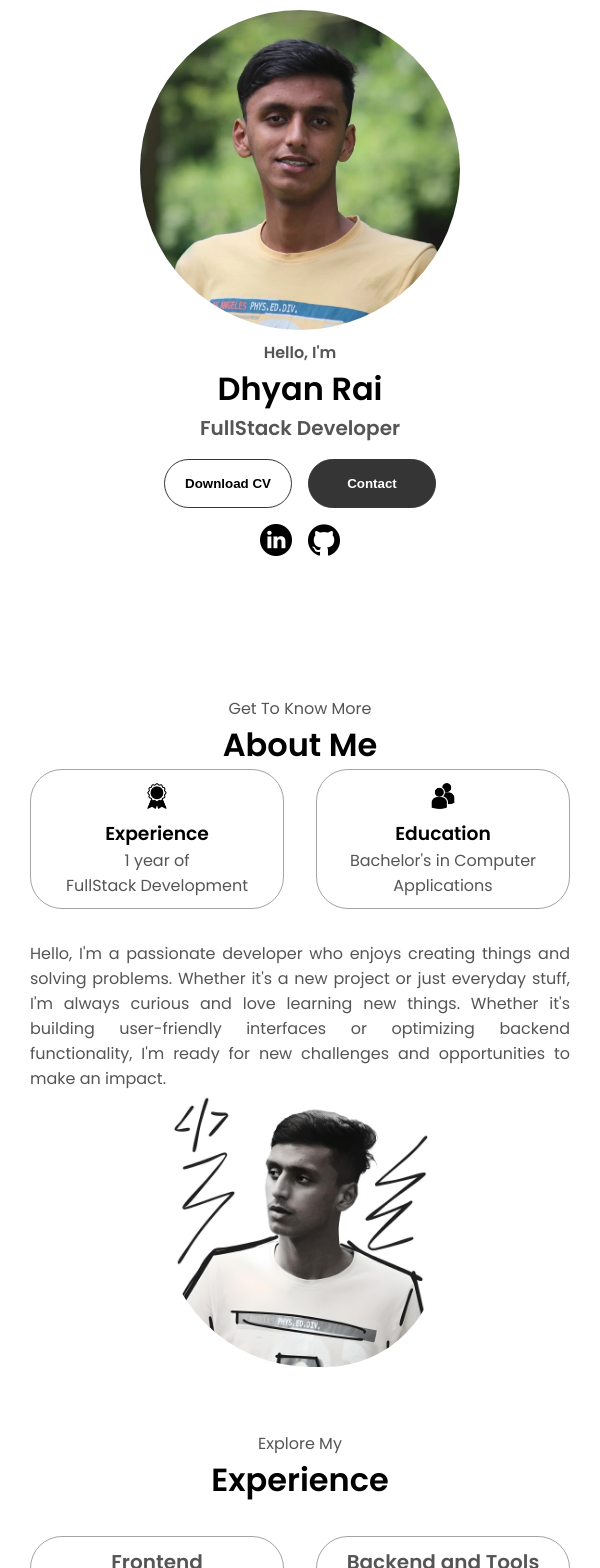
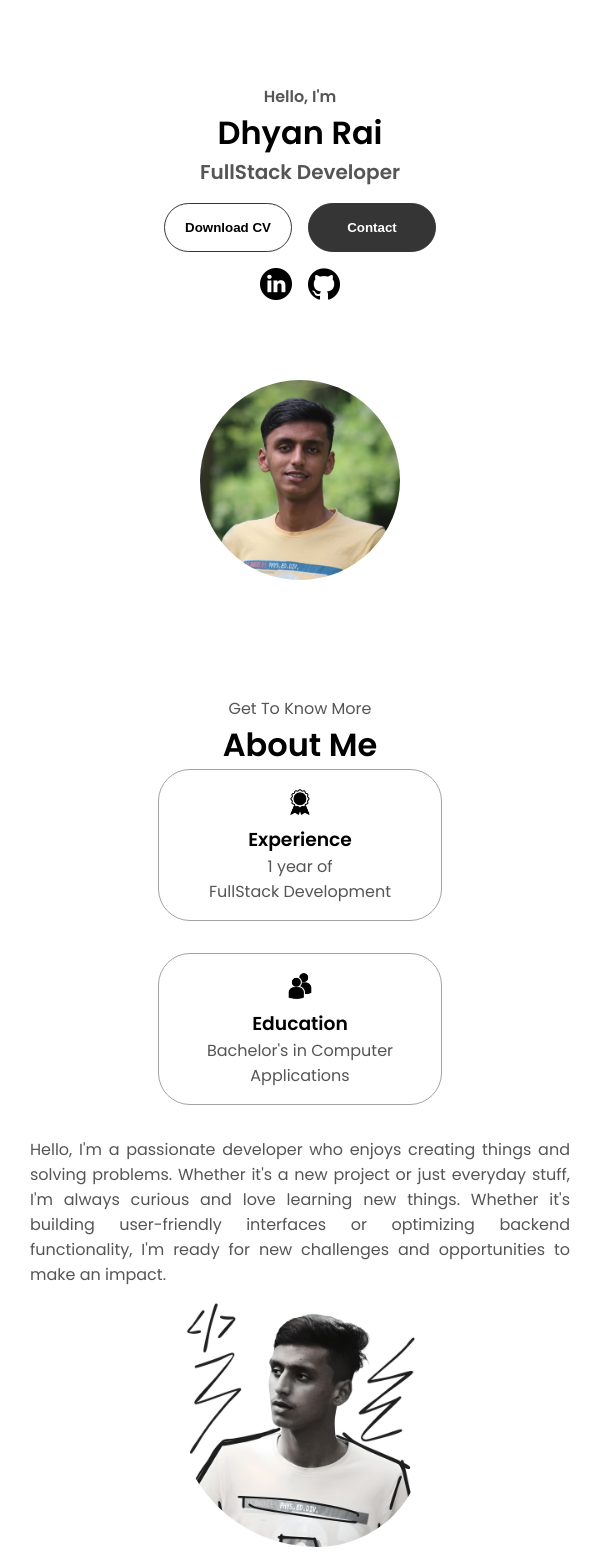
Before and after one commit to DhyanRaiBM/Portfolio, a React (Vite) app: page / in a window 600 px wide. Shown: the top 1568 px of the page. Built offline with nearby package versions, Linux system fonts and the light colour scheme.

Commit message:
Final commit

```diff
--- a/src/App.tsx
+++ b/src/App.tsx
@@ -29,14 +29,10 @@ const App = () => {
       <section id="profile">
         <div className="section__pic-container" id="proImg">
           <img
+            id="profileImage"
             src="/assets/p-pic-real1.jpeg"
             alt="Dhyan Rai profile picture Here"
-            style={{
-              maxHeight: '320px',
-              maxWidth: '320px',
-              borderRadius: '100%',
-              objectFit: 'cover',
-            }}
+            style={{}}
           />
         </div>
         <div className="section__text">
@@ -84,7 +80,7 @@ const App = () => {
         <p className="section__text__p1">Get To Know More</p>
         <h1 className="title">About Me</h1>
         <div className="section-container">
-          <div className="about-details-container">
+          <div id="aboutMobile" className="about-details-container">
             <div className="about-containers">
               <div className="details-container">
                 <img
@@ -122,7 +118,7 @@ const App = () => {
               </p>
             </div>
           </div>
-          <div className="section__pic-container">
+          <div id="sec-pic" className="section__pic-container">
             <img
               src="/assets/about-pic6.png"
               alt="Profile picture"
@@ -144,7 +140,7 @@ const App = () => {
           <div className="about-containers">
             <div className="details-container">
               <h2 className="experience-sub-title">Frontend Development</h2>
-              <div className="article-container">
+              <div id="exp" className="article-container">
                 {frontendExperience.map((exp, idx) => (
                   <article key={idx}>
                     <img
@@ -162,7 +158,7 @@ const App = () => {
             </div>
             <div className="details-container">
               <h2 className="experience-sub-title">Backend and Tools </h2>
-              <div className="article-container">
+              <div id="exp" className="article-container">
                 {backendExperience.map((exp, idx) => (
                   <article key={idx}>
                     <img
--- a/src/index.css
+++ b/src/index.css
@@ -1,6 +1,6 @@
 /* GENERAL */
 
-@import url("https://fonts.googleapis.com/css2?family=Poppins:wght@300;400;500;600&display=swap");
+@import url('https://fonts.googleapis.com/css2?family=Poppins:wght@300;400;500;600&display=swap');
 
 * {
   margin: 0;
@@ -8,7 +8,7 @@
 }
 
 body {
-  font-family: "Poppins", sans-serif;
+  font-family: 'Poppins', sans-serif;
 }
 
 html {
@@ -176,15 +176,33 @@ section {
   height: 80vh;
 }
 
-#profile img{
+/* #profile img {
   max-height: 320px;
   max-width: 320px;
-}
+} */
 
-#proImg{
+#profileImage {
+  object-fit: cover;
+  max-width: 320px;
+  border-radius: 100%;
+  max-height: 320px;
   display: flex;
   justify-content: center;
   align-items: center;
+}
+
+@media only screen and (max-width: 600px) {
+  #profileImage {
+    max-width: 200px;
+    max-height: 200px;
+  }
+  #profile {
+    display: flex;
+    flex-direction: column-reverse !important;
+  }
+  #exp {
+    gap: 1rem;
+  }
 }
 
 /* .section__pic-container {
@@ -200,7 +218,6 @@ section {
   width: 4000px;
   margin: auto 0;
 }
-
 
 .section__text {
   align-self: center;
@@ -305,6 +322,15 @@ section {
   margin-bottom: 2rem;
   margin-top: 2rem;
 }
+@media only screen and (max-width: 600px) {
+  .about-containers {
+    display: flex;
+    flex-direction: column;
+    gap: 2rem;
+    margin-bottom: 2rem;
+    margin-top: 2rem;
+  }
+}
 
 .about-details-container {
   justify-content: center;
@@ -325,8 +351,52 @@ section {
 .sub-project-container {
   margin-top: 2rem;
   display: grid;
-  grid-template-columns: 1fr 1fr 1fr ;
+  grid-template-columns: 1fr 1fr 1fr;
   gap: 2rem;
+}
+
+@media only screen and (max-width: 600px) {
+  .sub-project-container {
+    grid-template-columns: 1fr;
+    gap: 2rem;
+  }
+  .project-container {
+    grid-template-columns: 1fr;
+    gap: 2rem;
+  }
+  #aboutMobile .details-container {
+    width: 250px;
+    padding: 1rem;
+  }
+  #aboutMobile {
+    justify-content: center;
+    align-items: center;
+  }
+
+  .section__pic-container img {
+    height: 250px;
+    width: 250px;
+  }
+
+  #sec-pic {
+    height: 75vw !important;
+    margin-top: 10px;
+  }
+}
+@media only screen and (min-width: 600px) and (max-width: 900px) {
+  .sub-project-container {
+    grid-template-columns: 1fr 1fr;
+    gap: 2rem;
+  }
+
+  .about-containers {
+    flex-direction: column !important;
+  }
+
+  /* .project-container {
+    grid-template-columns: 1fr;
+    gap: 2rem;
+  } */
 }
 
 .about-pic {
@@ -412,7 +482,6 @@ article .icon {
 #projects {
   position: relative;
   margin-top: 4rem;
-
 }
 
 .color-container {
@@ -487,6 +556,19 @@ footer p {
   text-align: center;
 }
 
+#proImg {
+  display: flex;
+  flex-direction: row;
+  justify-content: center;
+  align-items: center;
+}
+
+@media screen and (max-width: 600px) {
+  #proImg {
+    max-width: 200px !important;
+    max-height: 200px !important;
+  }
+}
 
 /*-Media Queries  */
 
@@ -515,7 +597,6 @@ footer p {
   .experience-details-container {
     margin-top: 2rem;
   }
-  #profile,
   .section-container {
     display: block;
   }
```
